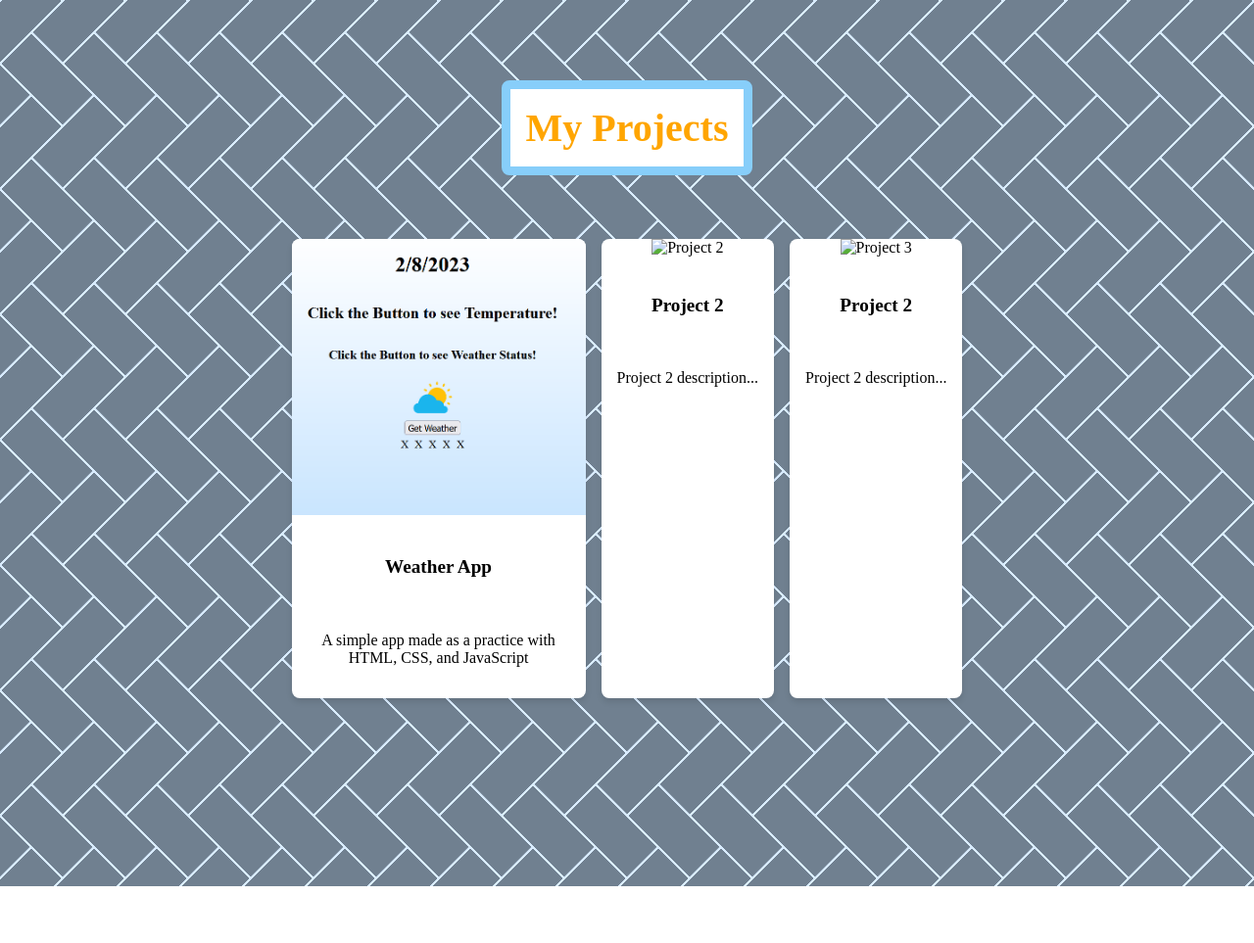
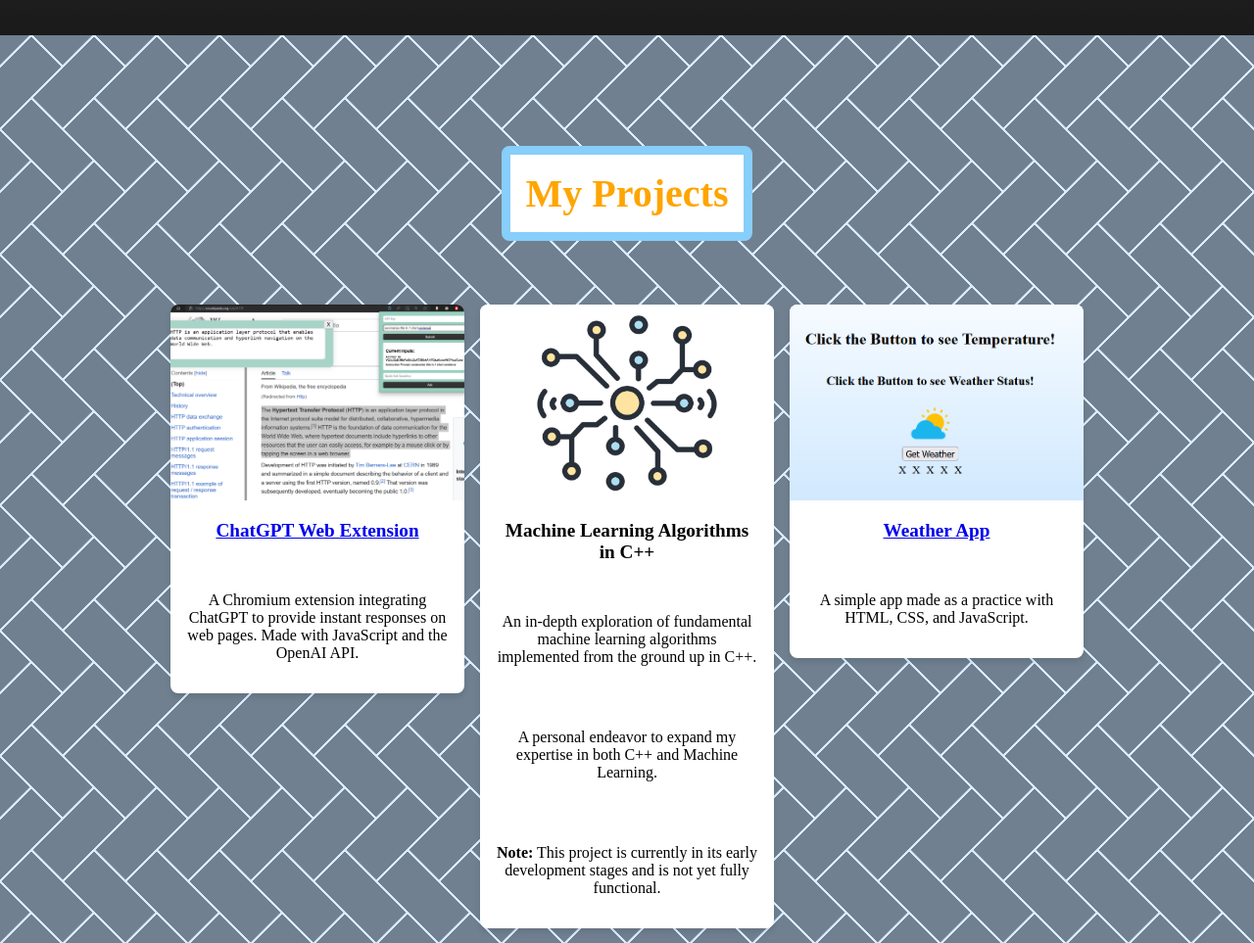
Before and after one commit to o00Jason00o/website, a plain HTML site: page index.html in a window 1280 px wide. Shown: the part 1147-2110 px from the top of the page at 98% size. Before the commit the page ends 2052 px from the top, so only its background shows below. Drawn offline with Linux system fonts and the light colour scheme.

Commit message:
adjusted project section

```diff
--- a/index.html
+++ b/index.html
@@ -5,6 +5,7 @@
         <title>My Personal Website</title>
         <meta name="Biography" content="Jason Chen Biography">
         <link rel="stylesheet" href = "style.css"/>
+        <meta name="viewport" content="width=device-width, initial-scale=1.0">
     </head>
     <body>
 
@@ -45,25 +46,24 @@
             <h2>My Projects</h2>
             <div class="project-container">
                 <div class="project-card">
-                    <img src="weather-app.png" alt="https://o00jason00o.github.io/weather-app/" />
-                    <h3>Weather App</h3>
-                    <p>A simple app made as a practice with HTML, CSS, and JavaScript</p>
+                    <img src="chatgpt-extension.png" alt="ChatGPT Web Extension" />
+                    <h3><a href="https://github.com/o00Jason00o/ChatGPT-Web-Extension">ChatGPT Web Extension</a></h3>
+                    <p>A Chromium extension integrating ChatGPT to provide instant responses on web pages. Made with JavaScript and the OpenAI API.</p>
                 </div>
                 <div class="project-card">
-                    <img src="project-image-2.jpg" alt="Project 2" />
-                    <h3>Project 2</h3>
-                    <p>Project 2 description...</p>
+                    <img src="cpp-ml.png" alt="Machine Learning Algorithms in C++" />
+                    <h3>Machine Learning Algorithms in C++</h3>
+                    <p>An in-depth exploration of fundamental machine learning algorithms implemented from the ground up in C++.</p>
+                    <p>A personal endeavor to expand my expertise in both C++ and Machine Learning.</p>
+                    <p><strong>Note:</strong> This project is currently in its early development stages and is not yet fully functional.</p>
                 </div>
                 <div class="project-card">
-                    <img src="project-image-3.jpg" alt="Project 3" />
-                    <h3>Project 2</h3>
-                    <p>Project 2 description...</p>
+                    <img src="weather-app.png" alt="Weather App" />
+                    <h3><a href="https://o00jason00o.github.io/weather-app/">Weather App</a></h3>
+                    <p>A simple app made as a practice with HTML, CSS, and JavaScript.</p>
                 </div>
             </div>
         </div>
     </body>
 
-
-
-
 </html>
--- a/style.css
+++ b/style.css
@@ -2,6 +2,10 @@
     font-family: 'Lora', serif;
     font-size: 16px;
     height: 100%;
+}
+
+* {
+  box-sizing: border-box;
 }
 
 body {
@@ -82,7 +86,7 @@
   font-size: 1.4em;
   font-family: 'Lora', serif;
   line-height: 1.5;
-  width: 40%;
+  width: 45%;
 }
 
 #about-me {
@@ -98,14 +102,16 @@
 
 
 
-/* Project display*/
+/* Project display */
 .project-container {
   display: flex;
   flex-wrap: wrap;
   justify-content: center;
+  align-items: flex-start; /* Ensure the starting points of the cards align */
   gap: 1em;
   padding: 2em;
 }
+
 
 .project-card {
   box-shadow: 0 4px 6px rgba(0, 0, 0, 0.1);
@@ -113,21 +119,33 @@
   overflow: hidden;
   max-width: 300px;
   background: #fff;
+
+  /* New styles for alignment using flex */
+  display: flex;
+  flex-direction: column;
+  justify-content: center;
+  align-items: center;
 }
 
 .project-card img {
   width: 100%;
-  height: auto;
+  height: 200px;  /* Set a consistent height */
+  object-fit: cover; /* Ensure the image covers the space without distortion */
+  display: block;
+  margin: 0 auto;
 }
 
 .project-card h3 {
-  padding: 1em;
-  font-size: 1.2em;
+    margin-top: 1em;  /* Consistent margin from the top */
+    padding: 0 1em;
+    font-size: 1.2em;
+    text-align: center;
 }
 
 .project-card p {
   padding: 1em;
   font-size: 1em;
+  text-align: center;  /* Center the text */
 }
 
 #second-section h2 {
```
Also changed, not shown: chatgpt-extension.png (added), cpp-ml.png (added).
